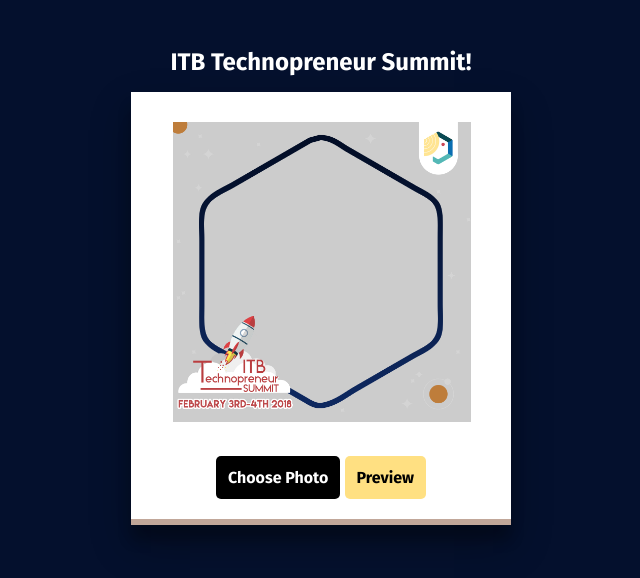
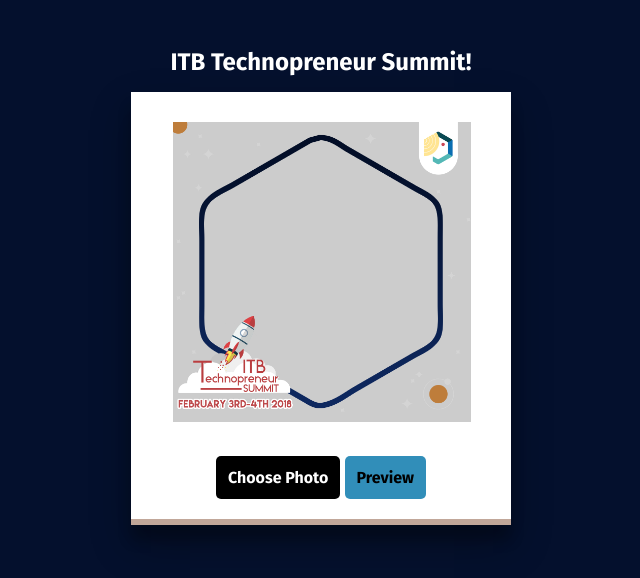
Before and after one commit to itbtechnosummit/itbtechnosummit.github.io, a plain HTML site: page index.html in a window 1280 px wide. In both pictures the pointer is over the link "Preview". Shown: the whole page, without its empty margins (319-959 px from the left). Drawn offline with Linux system fonts and the light colour scheme.

Commit message:
Update app.css

```diff
--- a/css/app.css
+++ b/css/app.css
@@ -130,7 +130,7 @@
 }
 
 .button:hover {
-  background-color: #ffe082;
+  background-color: #318eb9;
   color: #000;
 }
 
```
